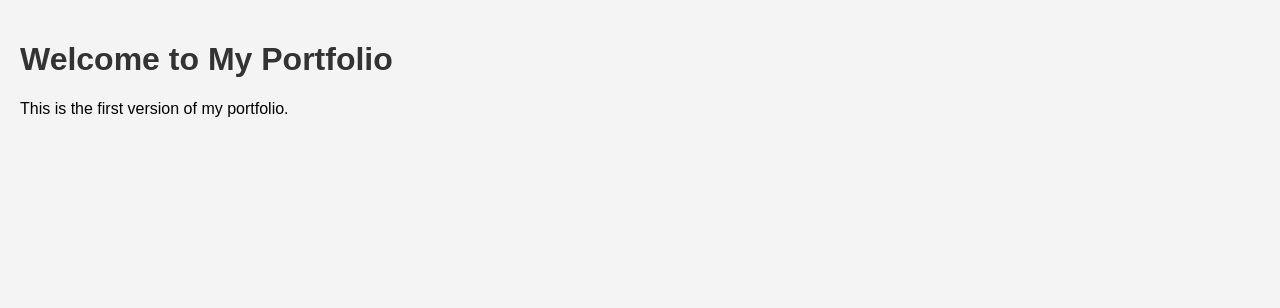
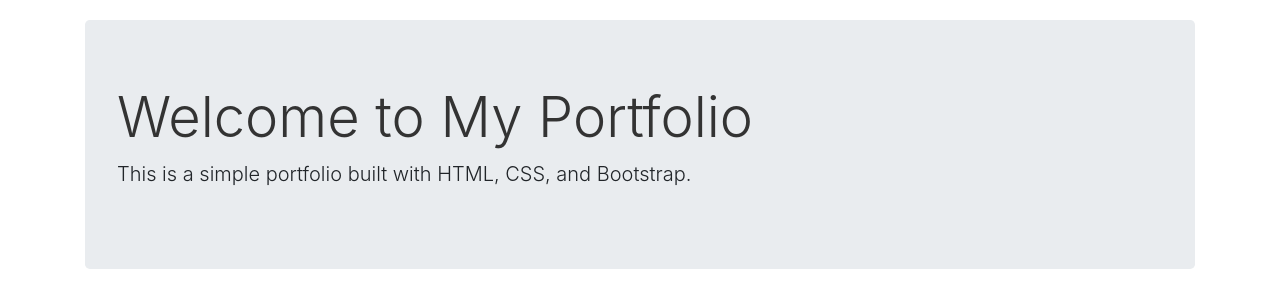
Before and after one commit to chraietrayen/TP_GIT, a plain HTML site: page port.html in a window 1280 px wide. Drawn offline with nearby package versions, Linux system fonts and the light colour scheme.

Commit message:
code bootstrap

```diff
--- a/port.html
+++ b/port.html
@@ -17,7 +17,12 @@
     <title>My Portfolio</title>
 </head>
 <body>
-    <h1>Welcome to My Portfolio</h1>
-    <p>This is the first version of my portfolio.</p>
+    <link rel="stylesheet" href="https://stackpath.bootstrapcdn.com/bootstrap/4.5.2/css/bootstrap.min.css">
+    <div class="container">
+        <div class="jumbotron">
+            <h1 class="display-4">Welcome to My Portfolio</h1>
+            <p class="lead">This is a simple portfolio built with HTML, CSS, and Bootstrap.</p>
+        </div>
+    </div>
 </body>
 </html>
```
